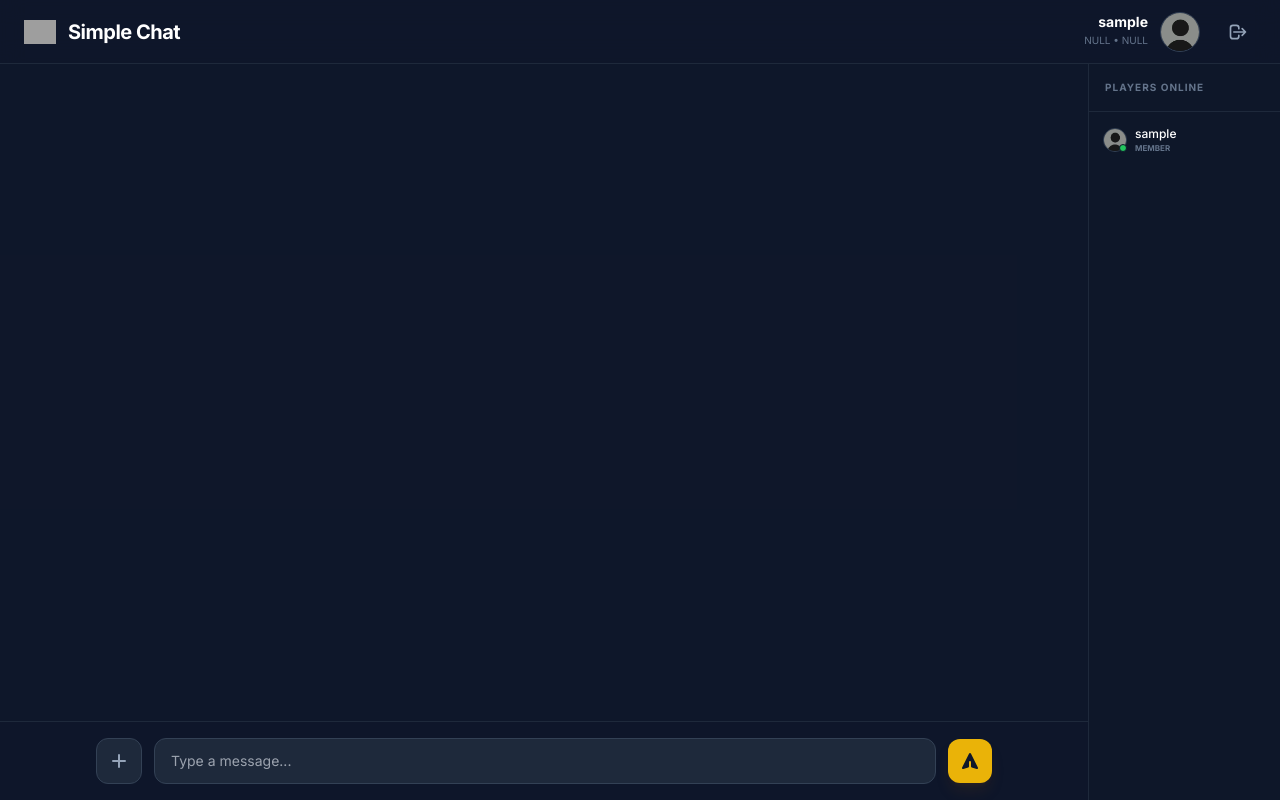
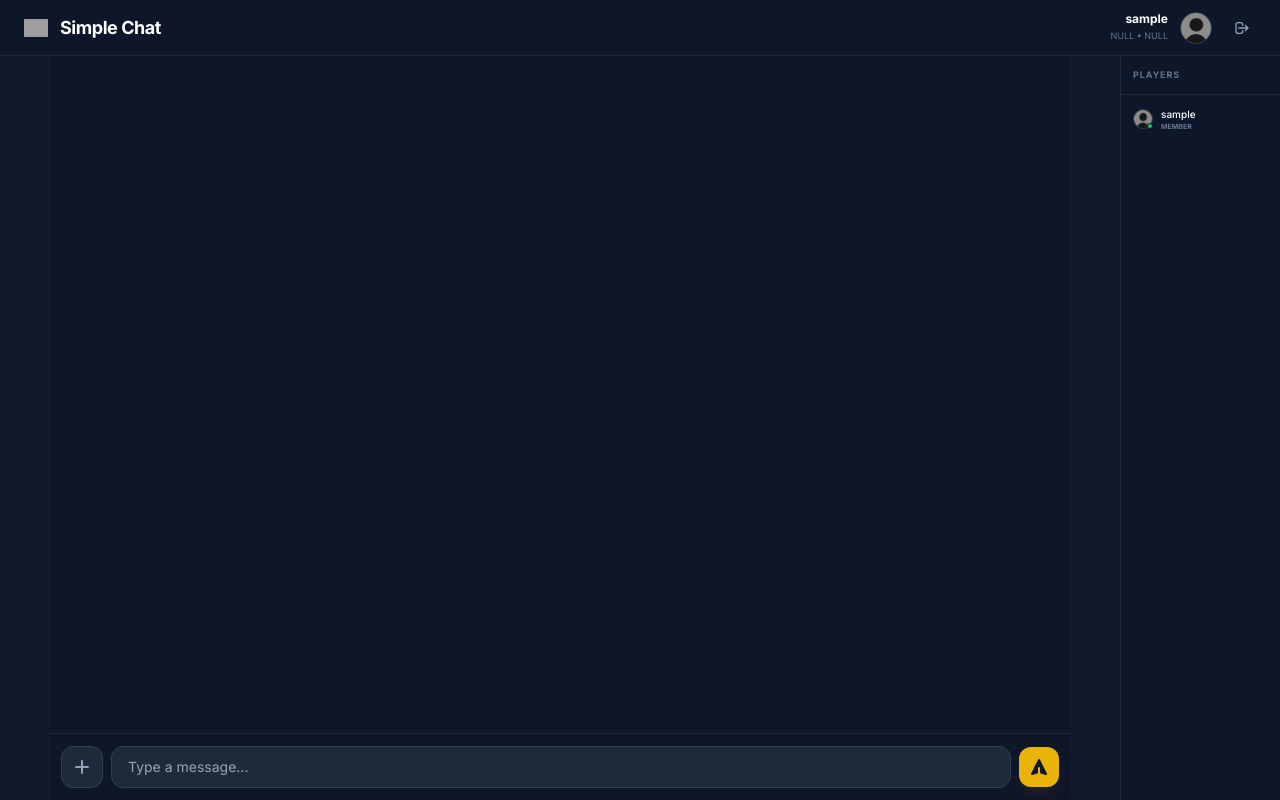
Before and after one commit to nyatter1/game, a website: page public/index.html in a window 1280 px wide. Drawn offline with nearby package versions, Linux system fonts and the light colour scheme; sample sign-in values are in the browser's storage; grey boxes are pictures that could not be loaded.

Commit message:
Update index.html

```diff
--- a/public/index.html
+++ b/public/index.html
@@ -37,24 +37,36 @@
         .rank-member { background: #64748b; color: white; }
         .rank-vip { background: #a855f7; color: white; }
         .rank-super-vip { background: #f59e0b; color: white; }
+
+        /* Action Menu Animation */
+        #actionMenu.hidden {
+            display: none;
+        }
+        #actionMenu {
+            animation: slideUp 0.2s ease-out;
+        }
+        @keyframes slideUp {
+            from { opacity: 0; transform: translateY(10px); }
+            to { opacity: 1; transform: translateY(0); }
+        }
     </style>
 </head>
 <body class="h-screen flex flex-col overflow-hidden text-slate-200">
 
     <!-- Header -->
-    <header class="h-16 border-b border-slate-800 flex items-center justify-between px-6 bg-slate-900/50 backdrop-blur-md shrink-0">
+    <header class="h-14 border-b border-slate-800 flex items-center justify-between px-6 bg-slate-900/50 backdrop-blur-md shrink-0">
         <div class="flex items-center gap-3">
-            <img src="https://usagif.com/wp-content/uploads/gifs/banana-91.gif" alt="Logo" class="w-8 h-8 object-contain">
-            <h1 class="text-xl font-bold text-white tracking-tight">Simple Chat</h1>
+            <img src="https://usagif.com/wp-content/uploads/gifs/banana-91.gif" alt="Logo" class="w-6 h-6 object-contain">
+            <h1 class="text-lg font-bold text-white tracking-tight">Simple Chat</h1>
         </div>
         <div id="userInfo" class="flex items-center gap-3">
             <div class="text-right hidden sm:block">
-                <p id="displayUsername" class="text-sm font-bold text-white leading-none"></p>
-                <p id="displayDetails" class="text-[10px] text-slate-500 uppercase mt-1"></p>
+                <p id="displayUsername" class="text-xs font-bold text-white leading-none"></p>
+                <p id="displayDetails" class="text-[9px] text-slate-500 uppercase mt-1"></p>
             </div>
-            <img src="/default.png" alt="Profile" class="w-10 h-10 rounded-full border border-slate-700 object-cover" onerror="this.src='https://ui-avatars.com/api/?name=User&background=334155&color=fff'">
-            <button onclick="logout()" class="ml-2 p-2 hover:bg-slate-800 rounded-lg transition-colors text-slate-400 hover:text-red-400">
-                <svg xmlns="http://www.w3.org/2000/svg" class="h-5 w-5" fill="none" viewBox="0 0 24 24" stroke="currentColor">
+            <img src="/default.png" alt="Profile" class="w-8 h-8 rounded-full border border-slate-700 object-cover" onerror="this.src='https://ui-avatars.com/api/?name=User&background=334155&color=fff'">
+            <button onclick="logout()" class="ml-1 p-1.5 hover:bg-slate-800 rounded-lg transition-colors text-slate-400 hover:text-red-400">
+                <svg xmlns="http://www.w3.org/2000/svg" class="h-4 w-4" fill="none" viewBox="0 0 24 24" stroke="currentColor">
                     <path stroke-linecap="round" stroke-linejoin="round" stroke-width="2" d="M17 16l4-4m0 0l-4-4m4 4H7m6 4v1a3 3 0 01-3 3H6a3 3 0 01-3-3V7a3 3 0 013-3h4a3 3 0 013 3v1" />
                 </svg>
             </button>
@@ -63,31 +75,51 @@
 
     <main class="flex flex-1 overflow-hidden">
         <!-- Chat Area (Left Side) -->
-        <section class="flex-1 flex flex-col bg-slate-900/10">
+        <section class="flex-1 flex flex-col bg-slate-900/10 max-w-5xl mx-auto w-full border-x border-slate-800/30">
             <!-- Messages Feed -->
-            <div id="messageFeed" class="flex-1 overflow-y-auto p-6 space-y-4 custom-scrollbar">
-                <!-- Empty state as requested -->
+            <div id="messageFeed" class="flex-1 overflow-y-auto p-4 space-y-3 custom-scrollbar">
+                <!-- Empty state -->
             </div>
 
             <!-- Input Bar -->
-            <div class="p-4 border-t border-slate-800 bg-slate-900/50">
-                <div class="max-w-4xl mx-auto flex items-center gap-3">
+            <div class="p-3 border-t border-slate-800 bg-slate-900/50 relative">
+                <!-- Action Menu Popup -->
+                <div id="actionMenu" class="hidden absolute bottom-20 left-4 bg-slate-800 border border-slate-700 rounded-xl shadow-2xl w-48 overflow-hidden z-50">
+                    <button class="w-full flex items-center gap-3 px-4 py-3 hover:bg-slate-700 text-sm text-slate-300 transition-colors">
+                        <svg xmlns="http://www.w3.org/2000/svg" class="h-5 w-5 text-yellow-500" viewBox="0 0 20 20" fill="currentColor">
+                            <path d="M2 10.5a1.5 1.5 0 113 0v6a1.5 1.5 0 01-3 0v-6zM6 10.333v5.43a2 2 0 001.106 1.79l.05.025A4 4 0 008.943 18h5.416a2 2 0 001.962-1.608l1.2-6A2 2 0 0015.56 8H12V4a2 2 0 00-2-2 1 1 0 00-1 1v.667a4 4 0 01-.8 2.4L6.8 7.933a4 4 0 00-.8 2.4z" />
+                        </svg>
+                        Like Option
+                    </button>
+                    <button class="w-full flex items-center gap-3 px-4 py-3 hover:bg-slate-700 text-sm text-slate-300 transition-colors border-t border-slate-700/50">
+                        <div class="w-5 h-5 bg-slate-900 rounded-full flex items-center justify-center text-[10px] font-bold text-white border border-slate-600">8</div>
+                        8-Ball Game
+                    </button>
+                    <button class="w-full flex items-center gap-3 px-4 py-3 hover:bg-slate-700 text-sm text-slate-300 transition-colors border-t border-slate-700/50">
+                        <svg xmlns="http://www.w3.org/2000/svg" class="h-5 w-5 text-blue-400" viewBox="0 0 20 20" fill="currentColor">
+                            <path fill-rule="evenodd" d="M10 2a1 1 0 00-1 1v1a1 1 0 002 0V3a1 1 0 00-1-1zM4 4h3a3 3 0 006 0h3a2 2 0 012 2v9a2 2 0 01-2 2H4a2 2 0 01-2-2V6a2 2 0 012-2zm2.5 7a1.5 1.5 0 100-3 1.5 1.5 0 000 3zm2.45 4a2.5 2.5 0 10-4.9 0h4.9z" clip-rule="evenodd" />
+                        </svg>
+                        User Card
+                    </button>
+                </div>
+
+                <div class="flex items-center gap-2">
                     <!-- Action Plus Button -->
-                    <button type="button" class="bg-slate-800 hover:bg-slate-700 text-slate-400 p-3 rounded-xl transition-all border border-slate-700">
+                    <button type="button" onclick="toggleActionMenu()" class="bg-slate-800 hover:bg-slate-700 text-slate-400 p-2.5 rounded-xl transition-all border border-slate-700 shrink-0">
                         <svg xmlns="http://www.w3.org/2000/svg" class="h-5 w-5" viewBox="0 0 20 20" fill="currentColor">
                             <path fill-rule="evenodd" d="M10 3a1 1 0 011 1v5h5a1 1 0 110 2h-5v5a1 1 0 11-2 0v-5H4a1 1 0 110-2h5V4a1 1 0 011-1z" clip-rule="evenodd" />
                         </svg>
                     </button>
 
-                    <form id="chatForm" class="flex-1 flex items-center gap-3">
+                    <form id="chatForm" class="flex-1 flex items-center gap-2">
                         <input
                             type="text"
                             id="messageInput"
                             autocomplete="off"
                             placeholder="Type a message..."
-                            class="flex-1 bg-slate-800 border border-slate-700 rounded-xl px-4 py-3 text-sm text-white focus:outline-none focus:border-yellow-500 transition-all"
+                            class="flex-1 bg-slate-800 border border-slate-700 rounded-xl px-4 py-2.5 text-sm text-white focus:outline-none focus:border-yellow-500 transition-all"
                         >
-                        <button type="submit" class="bg-yellow-500 hover:bg-yellow-400 text-slate-900 p-3 rounded-xl transition-all shadow-lg shadow-yellow-900/20">
+                        <button type="submit" class="bg-yellow-500 hover:bg-yellow-400 text-slate-900 p-2.5 rounded-xl transition-all shadow-lg shadow-yellow-900/20 shrink-0">
                             <svg xmlns="http://www.w3.org/2000/svg" class="h-5 w-5" viewBox="0 0 20 20" fill="currentColor">
                                 <path d="M10.894 2.553a1 1 0 00-1.788 0l-7 14a1 1 0 001.169 1.409l5-1.429A1 1 0 009 15.571V11a1 1 0 112 0v4.571a1 1 0 00.725.962l5 1.428a1 1 0 001.17-1.408l-7-14z" />
                             </svg>
@@ -97,13 +129,13 @@
             </div>
         </section>
 
-        <!-- Sidebar: Players Online (Now on the Right and Smaller) -->
-        <aside class="w-48 border-l border-slate-800 bg-slate-900/30 hidden md:flex flex-col">
-            <div class="p-4 border-b border-slate-800">
-                <h2 class="text-[10px] font-black uppercase tracking-widest text-slate-500">Players Online</h2>
+        <!-- Sidebar: Players Online -->
+        <aside class="w-40 border-l border-slate-800 bg-slate-900/30 hidden lg:flex flex-col">
+            <div class="p-3 border-b border-slate-800">
+                <h2 class="text-[9px] font-black uppercase tracking-widest text-slate-500">Players</h2>
             </div>
             <div id="playerList" class="flex-1 overflow-y-auto p-2 space-y-1 custom-scrollbar">
-                <!-- Real-time players appear here -->
+                <!-- Players online -->
             </div>
         </aside>
     </main>
@@ -112,14 +144,12 @@
         const username = sessionStorage.getItem('chat_username');
         const age = sessionStorage.getItem('chat_age');
         const gender = sessionStorage.getItem('chat_gender');
-        // Default rank to Member
         const userRank = sessionStorage.getItem('chat_rank') || 'Member';
 
         if (!username) {
             window.location.href = '/signup.html';
         }
 
-        // Initialize UI with User Info from Signup
         document.getElementById('displayUsername').textContent = username;
         document.getElementById('displayDetails').textContent = `${age} • ${gender}`;
 
@@ -127,6 +157,19 @@
         const chatForm = document.getElementById('chatForm');
         const messageInput = document.getElementById('messageInput');
         const playerList = document.getElementById('playerList');
+        const actionMenu = document.getElementById('actionMenu');
+
+        function toggleActionMenu() {
+            actionMenu.classList.toggle('hidden');
+        }
+
+        // Close menu when clicking outside
+        document.addEventListener('click', (e) => {
+            const btn = e.target.closest('button');
+            if (!actionMenu.contains(e.target) && (!btn || !btn.onclick || !btn.onclick.toString().includes('toggleActionMenu'))) {
+                actionMenu.classList.add('hidden');
+            }
+        });
 
         function getRankClass(rank) {
             const r = rank.toLowerCase().replace(/\s+/g, '-');
@@ -136,14 +179,14 @@
         function renderPlayers(users = []) {
             const list = users.length > 0 ? users : [{ name: username, rank: userRank, isMe: true }];
             playerList.innerHTML = list.map(user => `
-                <div class="flex items-center gap-2 p-1.5 rounded-lg hover:bg-slate-800 transition-colors cursor-pointer group">
+                <div class="flex items-center gap-2 p-1 rounded-lg hover:bg-slate-800 transition-colors cursor-pointer group">
                     <div class="relative">
-                        <img src="/default.png" class="w-6 h-6 rounded-full border border-slate-700 object-cover" onerror="this.src='https://ui-avatars.com/api/?name=${user.name}&background=334155&color=fff'">
-                        <div class="absolute bottom-0 right-0 w-2 h-2 bg-green-500 border border-slate-900 rounded-full"></div>
+                        <img src="/default.png" class="w-5 h-5 rounded-full border border-slate-700 object-cover" onerror="this.src='https://ui-avatars.com/api/?name=${user.name}&background=334155&color=fff'">
+                        <div class="absolute bottom-0 right-0 w-1.5 h-1.5 bg-green-500 border border-slate-900 rounded-full"></div>
                     </div>
                     <div class="flex flex-col min-w-0">
-                        <span class="text-xs font-medium text-white truncate">${user.name}</span>
-                        <span class="text-[8px] font-bold text-slate-500 uppercase">${user.rank || 'Member'}</span>
+                        <span class="text-[10px] font-medium text-white truncate">${user.name}</span>
+                        <span class="text-[7px] font-bold text-slate-500 uppercase">${user.rank || 'Member'}</span>
                     </div>
                 </div>
             `).join('');
@@ -154,19 +197,19 @@
             const timeStr = now.toLocaleTimeString([], { hour: '2-digit', minute: '2-digit' });
 
             const messageRow = document.createElement('div');
-            messageRow.className = 'flex items-start gap-4 py-2 px-2 rounded-lg message-row transition-colors w-full';
+            messageRow.className = 'flex items-start gap-3 py-1.5 px-2 rounded-lg message-row transition-colors w-full';
 
             messageRow.innerHTML = `
-                <img src="/default.png" class="w-10 h-10 rounded-full shrink-0 border border-slate-800 object-cover" onerror="this.src='https://ui-avatars.com/api/?name=${user}&background=1e293b&color=fff'">
+                <img src="/default.png" class="w-8 h-8 rounded-full shrink-0 border border-slate-800 object-cover" onerror="this.src='https://ui-avatars.com/api/?name=${user}&background=1e293b&color=fff'">
                 <div class="flex flex-col flex-1 min-w-0">
-                    <div class="flex items-center justify-between gap-4">
+                    <div class="flex items-center justify-between gap-2">
                         <div class="flex items-center">
-                            <span class="text-xs font-black uppercase tracking-widest text-white">${user}</span>
+                            <span class="text-[11px] font-black uppercase tracking-wider text-white">${user}</span>
                             <span class="rank-badge ${getRankClass(rank)}">${rank}</span>
                         </div>
-                        <span class="text-[10px] text-slate-600 font-medium shrink-0">${timeStr}</span>
+                        <span class="text-[9px] text-slate-600 font-medium shrink-0">${timeStr}</span>
                     </div>
-                    <div class="text-sm text-slate-200 leading-relaxed break-words mt-0.5">
+                    <div class="text-[13px] text-slate-200 leading-relaxed break-words mt-0.5">
                         ${text}
                     </div>
                 </div>
@@ -192,7 +235,6 @@
 
         window.onload = () => {
             renderPlayers();
-            // Removed system messages and join notifications per request
         };
     </script>
 </body>
```
